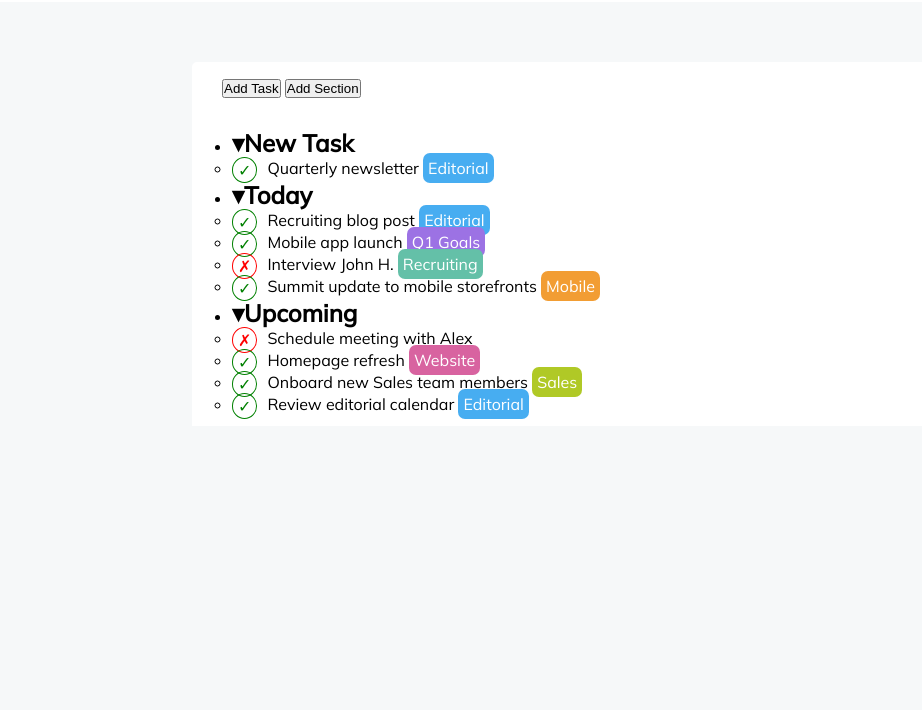
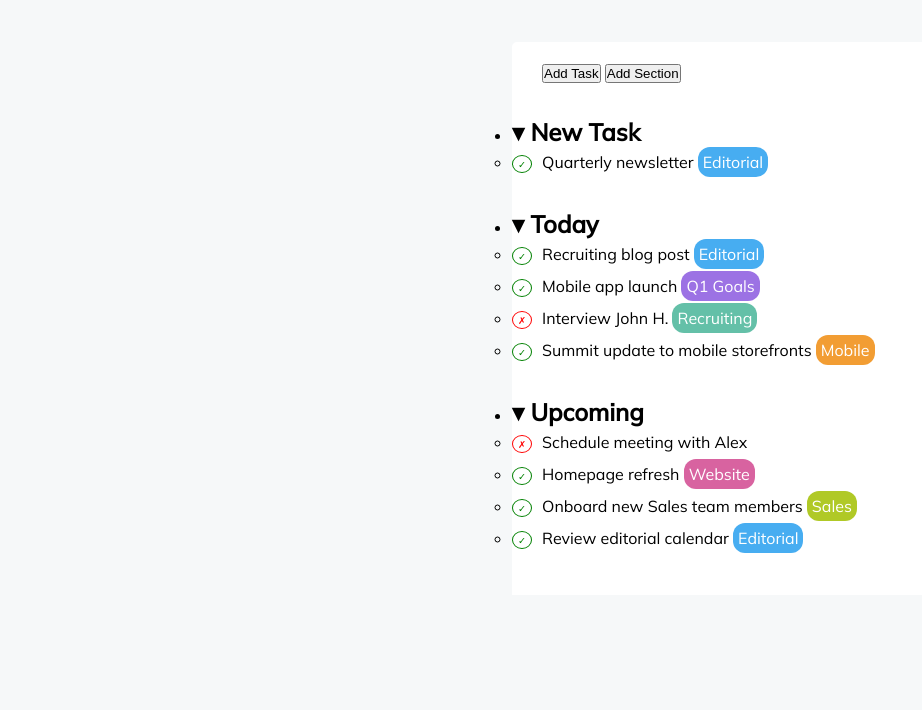
Before and after one commit to LiciaLicari/html-css-toboolist, a plain HTML site: page index.html in a window 1280 px wide. Shown: the part 90-800 px from the top of the page, without its empty margins (0-922 px from the left). Drawn offline with Linux system fonts and the light colour scheme.

Commit message:
fix style

```diff
--- a/assets/CSS/style.css
+++ b/assets/CSS/style.css
@@ -47,6 +47,7 @@
 }
 
 .done {
+    font-size: 60%;
     margin-right: 10px;
     border: 1px solid green;
     padding: 2px 5px;
@@ -57,6 +58,7 @@
 }
 
 .notdone {
+    font-size: 60%;
     margin-right: 10px;
     border: 1px solid red;
     padding: 2px 5px;
@@ -66,8 +68,11 @@
     vertical-align: middle;
 }
 
+
+
 body {
     background-color: var(--bool-gray);
+    line-height: 30px;
 }
 
 #actions {
@@ -94,17 +99,18 @@ body {
 }
 
 main .container {
-    width: 70%;
+    width: 60%;
     background-color: var(--bool-white);
-    margin: auto;
+    margin-left: auto;
     border-top-right-radius: 5px;
     border-top-left-radius: 5px;
     font-family: 'Mulish', sans-serif;
 }
 
 div#options {
-    padding: 15px 40px 10px;
+    padding: 15px 0px 40px;
     border-bottom: 1px solid var(--bool-background);
+
 }
 
 div#options #btn_newtask {
@@ -125,7 +131,7 @@ div#options #btn_newsection {
 
 .item-type {
     padding: 5px;
-    border-radius: 7px;
+    border-radius: 12px;
     color: white;
 }
 
```
Also changed, not shown: index.html (+5 -3 lines).
